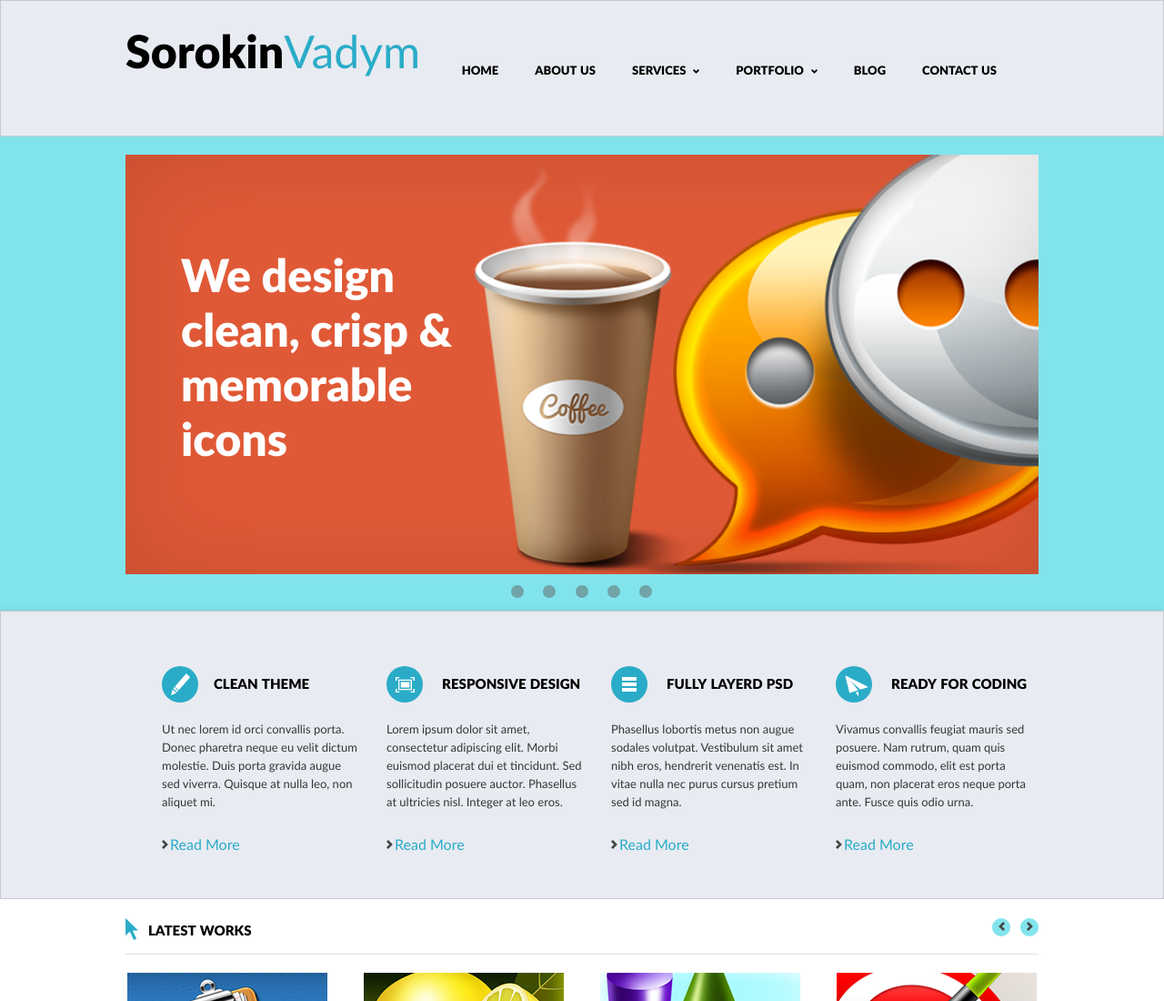
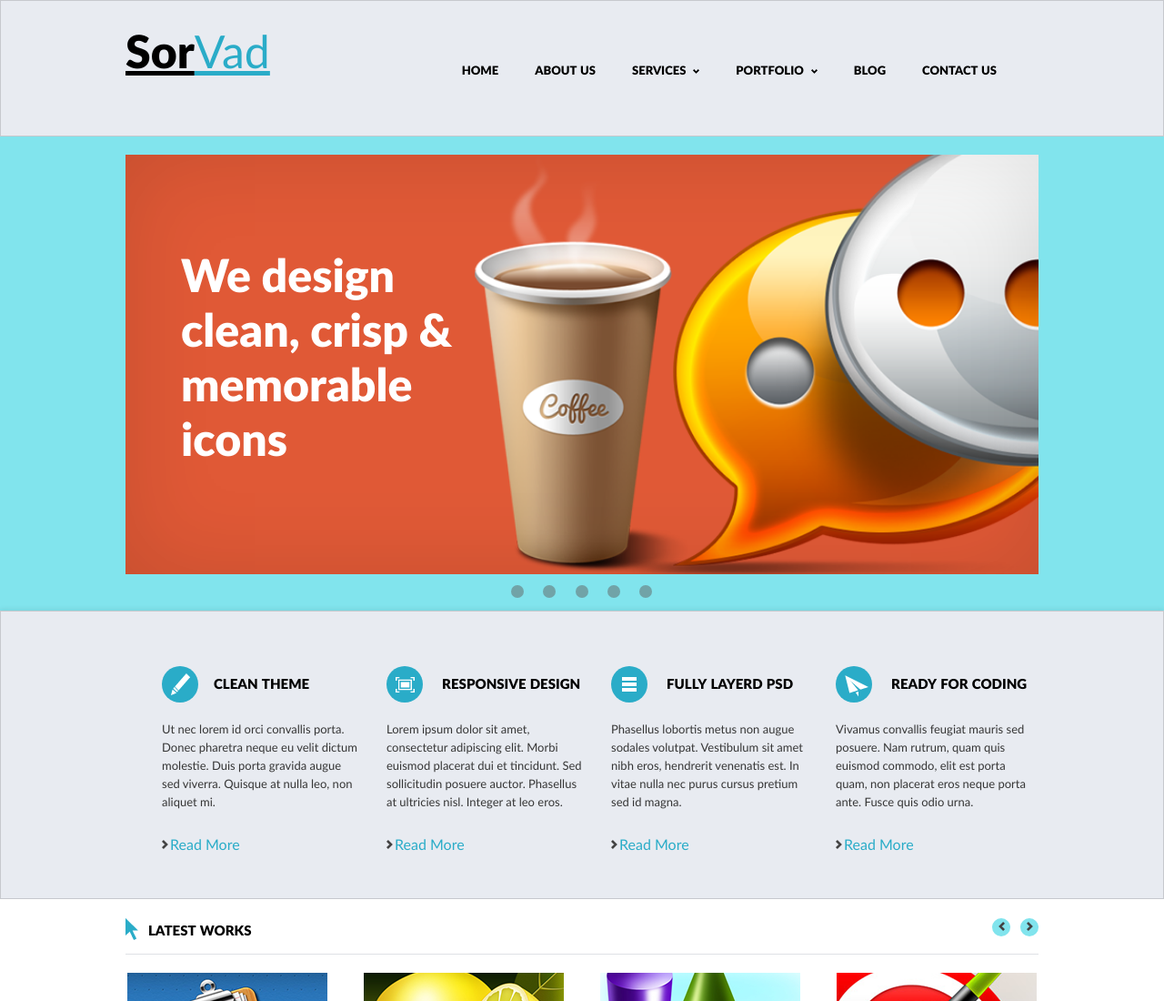
Before and after one commit to VadymSorokin/bislite, a plain HTML site: page index.html in a window 1280 px wide. Shown: the top 1100 px of the page at 91% size. Drawn offline with Linux system fonts and the light colour scheme; files whose address does not match are found by name.

Commit message:
Update index.html

```diff
--- a/index.html
+++ b/index.html
@@ -20,8 +20,8 @@
 				<div class="top_menu">
 					<div class="logo_top">
 						<a href="#" class="linkBL">
-							<h1 class="bis">Sorokin</h1><!--
-						--><h1 class="lite">Vadym</h1>
+							<h1 class="bis"><a class="bis" href="https://github.com/VadymSorokin" target="_blank" class="copyright_link">Sor</a></h1><!--
+						--><h1 class="lite"><a class="lite" href="https://github.com/VadymSorokin" target="_blank" class="copyright_link">Vad</a></h1>
 						</a>
 					</div>
 					<nav class="nav">
```
